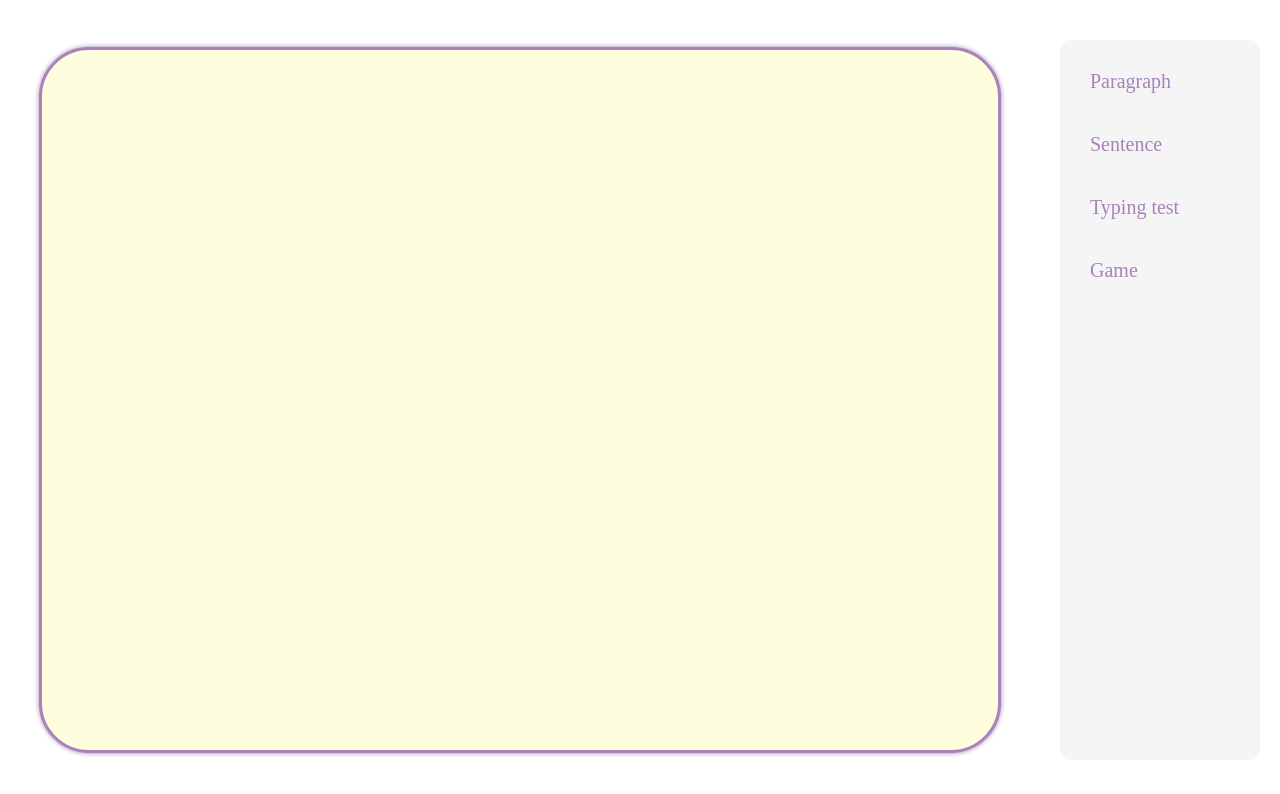
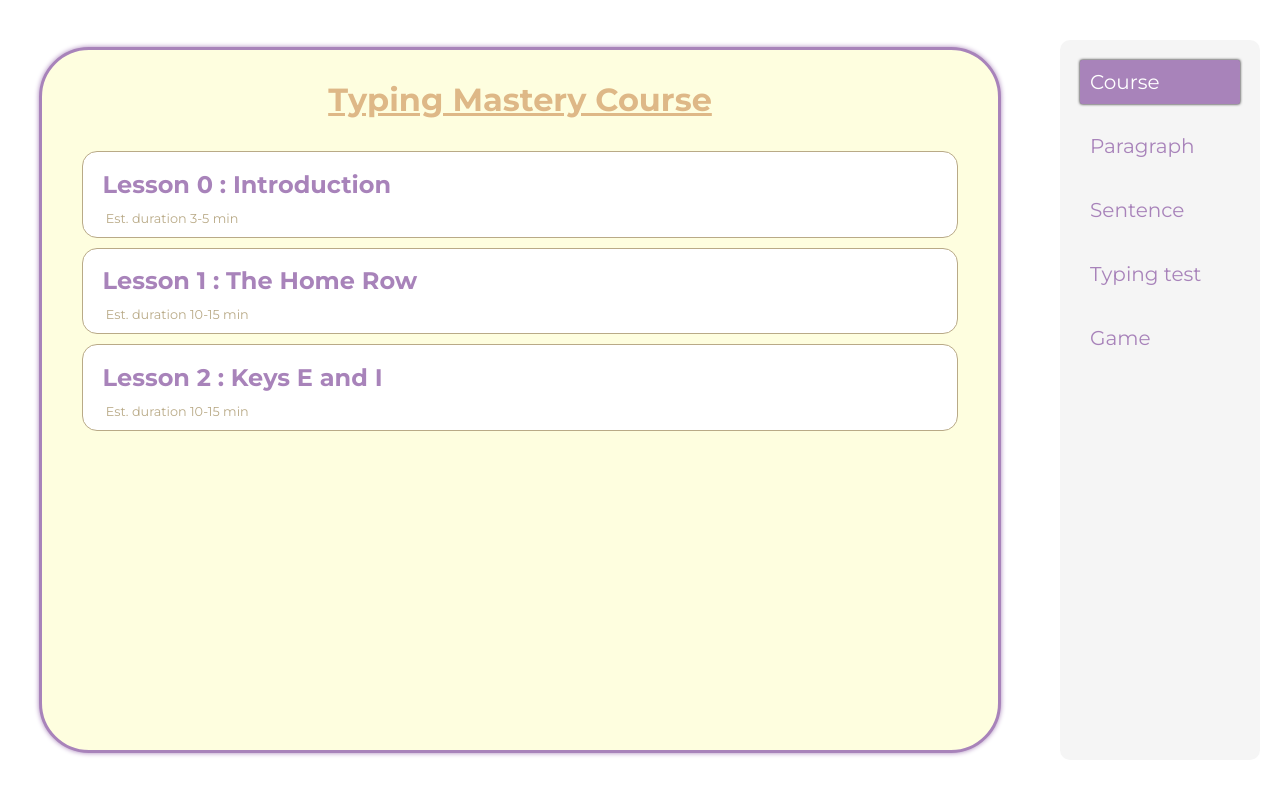
Before and after one commit to imharshal/typing-guru, a React (Vite) app: page /course in a window 1280 px wide. Shown: the top 794 px of the page. Built offline with nearby package versions, Linux system fonts and the light colour scheme.

Commit message:
course  and lesson layout added, font  style added

```diff
--- a/index.html
+++ b/index.html
@@ -5,6 +5,12 @@
     <link rel="icon" type="image/svg+xml" href="/vite.svg" />
     <meta name="viewport" content="width=device-width, initial-scale=1.0" />
     <title>Typing Guru</title>
+    <link rel="preconnect" href="https://fonts.googleapis.com" />
+    <link rel="preconnect" href="https://fonts.gstatic.com" crossorigin />
+    <link
+      href="https://fonts.googleapis.com/css2?family=Montserrat:ital,wght@0,100;0,400;0,700;0,800;1,400&display=swap"
+      rel="stylesheet"
+    />
   </head>
   <body>
     <div id="root"></div>
--- a/src/App.css
+++ b/src/App.css
@@ -1,7 +1,7 @@
 :root {
   /* --size: 2em; */
-  --keyboard-font-size: 18px;
-  --input-box-font-size: 18px;
+  --keyboard-font-size: 17px;
+  --input-box-font-size: 20px;
   --tetris-box-width: 300px;
   --tetris-box-height: 250px;
 }
@@ -11,6 +11,7 @@ body {
   color: black;
   display: flex;
   justify-content: center;
+  font-family: 'Montserrat', sans-serif;
 }
 
 #App {
@@ -57,9 +58,6 @@ body {
 }
 
 .playground {
-  display: flex;
-  flex-direction: column;
-  justify-content: space-between;
   background-color: #FEFEDF;
   position: relative;
   border: 3px solid #A883BA;
@@ -69,6 +67,51 @@ body {
   margin: 10px auto;
   width: 70vw;
   height: 80vh
+}
+
+.space-between {
+  display: flex;
+  flex-direction: column;
+  justify-content: space-between;
+}
+
+.menu-heading {
+  display: flex;
+  justify-content: center;
+  text-decoration: underline;
+  font-size: 2em;
+  color: burlywood;
+  margin: 0 auto;
+  margin-bottom: 1em;
+}
+
+.menu-item {
+  position: relative;
+  display: block;
+  background-color: white;
+  color: #A883BA;
+  border: 1px solid #B9AA87;
+  padding: 10px;
+  border-radius: 15px;
+  margin: 10px;
+}
+
+.menu-item:hover {
+  box-shadow: 0 0 5px 0 #B9AA87;
+  color: #A883BA;
+}
+
+.menu-item-title {
+  /* display: inline-block; */
+  font-size: 1.5em;
+  margin: .4em;
+}
+
+.menu-item-duration {
+  color: #B9AA87;
+  font-size: .8em;
+  display: inline-block;
+  margin: 0 1em;
 }
 
 .hand-box {
@@ -144,10 +187,6 @@ body {
   align-items: center;
 }
 
-/* .space-between {
-  height: var(--big-box-height);
-  margin: var(--big-box-margin);
-} */
 
 .key-row {
   display: flex;
@@ -250,11 +289,13 @@ body {
   margin: 3px;
   font-size: 25px;
   color: black;
+  font-family: 'Courier New', Courier, monospace;
   font-weight: bold;
   background-color: #D3FBD8;
 }
 
 .space-box {
+  font-family: 'Courier New', Courier, monospace;
   box-sizing: border-box;
   border: 2px solid grey;
   font-size: 11px;
@@ -291,7 +332,7 @@ body {
   min-width: 200px;
   margin: .4em;
   height: 16em;
-  max-height: 280px;
+  max-height: 300px;
   font-family: consolas;
   --wekit-user-select: none;
   --moz-user-select: none;
@@ -403,8 +444,8 @@ body {
 .score-board {
   display: inline-block;
   width: max-content;
-  height: 50px;
-  font-size: 34px;
+  height: 1.5em;
+  font-size: 1.5em;
   font-weight: bold;
   margin: 0 auto;
   border: 2px solid #A883BA;
--- a/src/App.jsx
+++ b/src/App.jsx
@@ -3,6 +3,8 @@ import Navbar from "./components/layouts/Navbar";
 import Playground from "./components/layouts/Playground";
 import { BrowserRouter, Route, useParams } from "react-router-dom";
 import { Routes } from "react-router-dom";
+import CourseMenu from "./components/layouts/CourseMenu";
+import LessonMenu from "./components/layouts/LessonMenu";
 // import { sentence } from "txtgen";
 // import { getCourse } from './services/Course'
 function App() {
@@ -13,6 +15,19 @@ function App() {
     <BrowserRouter>
       <div id="App">
         <Routes>
+          <Route
+            path="/course/lesson/:id/:task"
+            element={<div>task</div>}
+          ></Route>
+
+          <Route
+            path="/course/lesson/:id"
+            element={<LessonMenu></LessonMenu>}
+          ></Route>
+          <Route
+            path="/course"
+            element={<CourseMenu layout="course"></CourseMenu>}
+          ></Route>
           <Route
             path="/paragraph"
             element={<Playground layout="paragraph"></Playground>}
--- /dev/null
+++ b/src/components/layouts/CourseMenu.jsx
@@ -0,0 +1,31 @@
+import { useEffect, useState } from "react";
+import { BrowserRouter, NavLink } from "react-router-dom";
+import { getCourse } from "../../services/Course";
+
+const CourseMenu = () => {
+  const [course, setCourse] = useState([]);
+  useEffect(() => {
+    setCourse(getCourse());
+  }, []);
+  return (
+    <div className="playground">
+      <div>
+        <h2 className="menu-heading">Typing Mastery Course</h2>
+        {course.map((c, k) => (
+          <NavLink key={k} to={`/course/lesson/${k}`} className="menu-item">
+            <h1 className="menu-item-title">
+              Lesson {k} :{" " + c.title}
+            </h1>
+            {c.duration && (
+              <span className="menu-item-duration">
+                Est. duration {c.duration}
+              </span>
+            )}
+          </NavLink>
+        ))}
+      </div>
+    </div>
+  );
+};
+
+export default CourseMenu;
--- /dev/null
+++ b/src/components/layouts/LessonMenu.jsx
@@ -0,0 +1,53 @@
+import { useState, useEffect } from "react";
+import { useParams, Link, Route } from "react-router-dom";
+import { getCourse } from "../../services/Course";
+import Modal from "../partials/Modal";
+import Playground from "./Playground";
+const LessonMenu = () => {
+  const { id } = useParams();
+  const [course, setCourse] = useState(0);
+  const [layout, setLayout] = useState(null);
+  useEffect(() => {
+    setCourse(getCourse());
+    console.log(course);
+  }, [course]);
+  //   useEffect(() => {
+  //     if (course && id > course.length) return " not found";
+  //   }, [id]);
+  function wordDrill() {
+    setLayout(<Playground layout="sentence"></Playground>);
+  }
+  return (
+    <div className="playground">
+      {/* If the lesson does not exist */}
+      {id > course.length && (
+        <div className="flex-center">
+          <Modal message="You are lost!"></Modal>
+          <Link to="/course">Click here to go to course</Link>
+        </div>
+      )}
+      {/* If lesson exist display menu */}
+      <Link to="/course">Go Back</Link>
+      <h2 className="menu-heading">
+        {id < course.length && `Lesson ${id} : ${course[id].title}`}
+      </h2>
+      <Link to={`/course/lesson/${id}/learn`} className="menu-item">
+        <h1 className="menu-item-title">Learn</h1>
+      </Link>
+      {/* {course.map((c, k) => (
+        <NavLink key={k} to={`/course/lesson/${k}`} className="menu-item">
+          <h1 className="menu-item-title">
+            Lesson {k} :{" " + c.title}
+          </h1>
+          {c.duration && (
+            <span className="menu-item-duration">
+              Est. duration {c.duration}
+            </span>
+          )}
+        </NavLink>
+      ))} */}
+    </div>
+  );
+};
+
+export default LessonMenu;
--- a/src/components/layouts/Navbar.jsx
+++ b/src/components/layouts/Navbar.jsx
@@ -3,6 +3,11 @@ const Navbar = () => {
   return (
     <nav id="navbar">
       <ul>
+        <li>
+          <NavLink exact="true" className="nav-link" to="/course">
+            Course
+          </NavLink>
+        </li>
         <li>
           <NavLink exact="true" className="nav-link" to="/paragraph">
             Paragraph
--- a/src/components/layouts/ParagraphPractice.jsx
+++ b/src/components/layouts/ParagraphPractice.jsx
@@ -73,7 +73,7 @@ const ParagraphPractice = ({ para, keyPressed }) => {
   };
 
   return (
-    <div className="playground">
+    <div className="playground space-between">
       <div className="space-between">
         {!begin ? (
           <Modal message="Press space key to begin drill"></Modal>
--- a/src/components/layouts/Playground.jsx
+++ b/src/components/layouts/Playground.jsx
@@ -4,13 +4,15 @@ import SentencePractice from "./SentencePractice";
 import { paragraph } from "txtgen";
 import { createLesson } from "../../services/LessonsGenerator";
 import Wordris from "../Game/layout/Wordris";
-const Playground = ({ layout }) => {
+import { useParams } from "react-router-dom";
+const Playground = ({ layout, pattern }) => {
   const [keyPressed, setKeyPressed] = useState({ key: "" });
   const [lesson, setLesson] = useState([]);
   const [para, setPara] = useState([]);
-
+  // const { task } = useParams();
   useEffect(() => {
-    setLesson(createLesson(["as df", "jk l;", "asdf jkl;"], 5).split(""));
+    if (pattern) setLesson(createLesson(pattern, 5).split(""));
+    else setLesson(createLesson(["as df", "jk l;", "asdf jkl;"], 5).split(""));
     setPara(paragraph().split(" "));
   }, []);
 
--- a/src/components/layouts/SentencePractice.jsx
+++ b/src/components/layouts/SentencePractice.jsx
@@ -67,7 +67,7 @@ const SentencePractice = ({ lesson, keyPressed }) => {
   };
 
   return (
-    <div className=" playground">
+    <div className=" playground space-between">
       <div className="space-between">
         {!begin ? (
           <Modal message="Press space key to begin drill"></Modal>
@@ -82,7 +82,6 @@ const SentencePractice = ({ lesson, keyPressed }) => {
       </div>
       <div className="row">
         <LeftHand hintKey={hintKey}></LeftHand>
-
         <KeyboardLayout
           keyPressed={keyPressed}
           hintKey={hintKey}
--- a/src/components/partials/CourseMenu.jsx
+++ /dev/null
@@ -1,5 +0,0 @@
-const CourseMenu = () => {
-    return (<div>CourseMenu</div>);
-}
-
-export default CourseMenu;
--- a/src/services/Course.js
+++ b/src/services/Course.js
@@ -1,17 +1,23 @@
 const course = [
+  {
+    title: "Introduction",
+    content: "Something",
+    video: "",
+    duration: "3-5 min",
+  },
   {
     title: "The Home Row",
     content: "instructions",
-        lesson: ['as jk', 'df l;', 'asdf', 'jkl;'],
-        practice: ['as', 'sa', 'd', 'af', 'j', 'k', 'lf']
-
+    lesson: ["as jk", "df l;", "asdf", "jkl;"],
+    practice: ["as", "sa", "d", "af", "j", "k", "lf"],
+    duration: "10-15 min",
   },
   {
     title: "Keys E and I",
-        content: '',
-        lesson: ['ei', 'de ki', 'sef', 'jil'],
-        practice: ['ie', 'i', 'e']
-
+    content: "",
+    lesson: ["ei", "de ki", "sef", "jil"],
+    practice: ["ie", "i", "e"],
+    duration: "10-15 min",
   },
 ];
 
```
Lines whose indentation alone changed are shown as unchanged.
